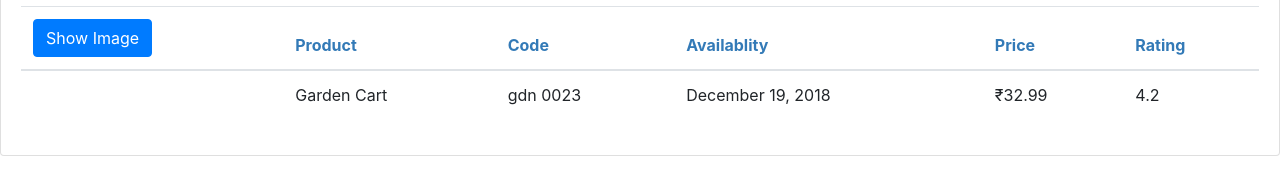
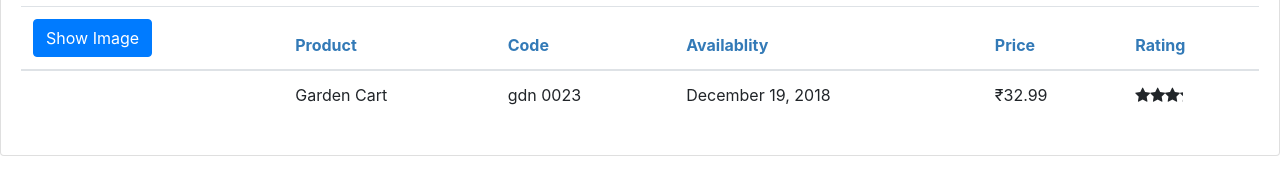
Before and after one commit to balasekar/angularProductManager, an Angular app: page / in a window 1280 px wide. Shown: the part 202-371 px from the top of the page. Built offline with nearby package versions, Linux system fonts and the light colour scheme.

Commit message:
Step: Nested Component and sending Data from component

```diff
--- a/src/app/app.module.ts
+++ b/src/app/app.module.ts
@@ -6,12 +6,14 @@
 import {ProductListComponent} from './products/product-list.component';
 import {FormsModule} from '@angular/forms';
 import {ConvertToSpacesPipe} from './shared/convert-to-spaces.pipe';
+import {StarComponent} from './shared/star.component';
 
 @NgModule({
   declarations: [
     AppComponent,
     ProductListComponent,
-    ConvertToSpacesPipe
+    ConvertToSpacesPipe,
+    StarComponent
   ],
   imports: [
     BrowserModule,
--- a/src/app/products/product-list.component.html
+++ b/src/app/products/product-list.component.html
@@ -45,7 +45,9 @@
           <td>{{product.productCode | lowercase | convertToSpaces: '-'}}</td>
           <td>{{product.releaseDate}}</td>
           <td>{{product.price | currency: 'INR':'symbol': '1.2-2'}}</td>
-          <td>{{product.rating}}</td>
+          <td>
+            <pm-star [rating]='product.rating'></pm-star>
+          </td>
         </tr>
         </tbody>
       </table>
--- a/src/app/products/product-list.component.ts
+++ b/src/app/products/product-list.component.ts
@@ -32,7 +32,7 @@
       'releaseDate': 'December 19, 2018',
       'description': '15 Gallon capacity rolling garden cart',
       'price': 32.99,
-      'rating': 4.2,
+      'rating': 3.2,
       'imageUrl': 'https://openclipart.org/image/300px/svg_to_png/58471/garden_cart.png'
     },
     {
--- /dev/null
+++ b/src/app/shared/star.component.css
@@ -0,0 +1,6 @@
+.crop {
+  overflow: hidden;
+}
+div {
+  cursor: pointer;
+}
--- /dev/null
+++ b/src/app/shared/star.component.html
@@ -0,0 +1,11 @@
+<div class="crop"
+     [style.width.px]="starWidth"
+     [title]="rating">
+  <div style="width: 75px">
+    <span class="fa fa-star"></span>
+    <span class="fa fa-star"></span>
+    <span class="fa fa-star"></span>
+    <span class="fa fa-star"></span>
+    <span class="fa fa-star"></span>
+  </div>
+</div>
--- /dev/null
+++ b/src/app/shared/star.component.ts
@@ -0,0 +1,16 @@
+import {Component, EventEmitter, Input, OnChanges, Output} from '@angular/core';
+
+@Component({
+  selector: 'pm-star',
+  templateUrl: './star.component.html',
+  styleUrls: ['./star.component.css']
+})
+export class StarComponent implements  OnChanges {
+  @Input() rating: number;
+  starWidth: number;
+  @Output() notify: EventEmitter<string> = new EventEmitter<string>();
+
+  ngOnChanges(): void {
+    this.starWidth = this.rating * 75 / 5;
+  }
+}
```
